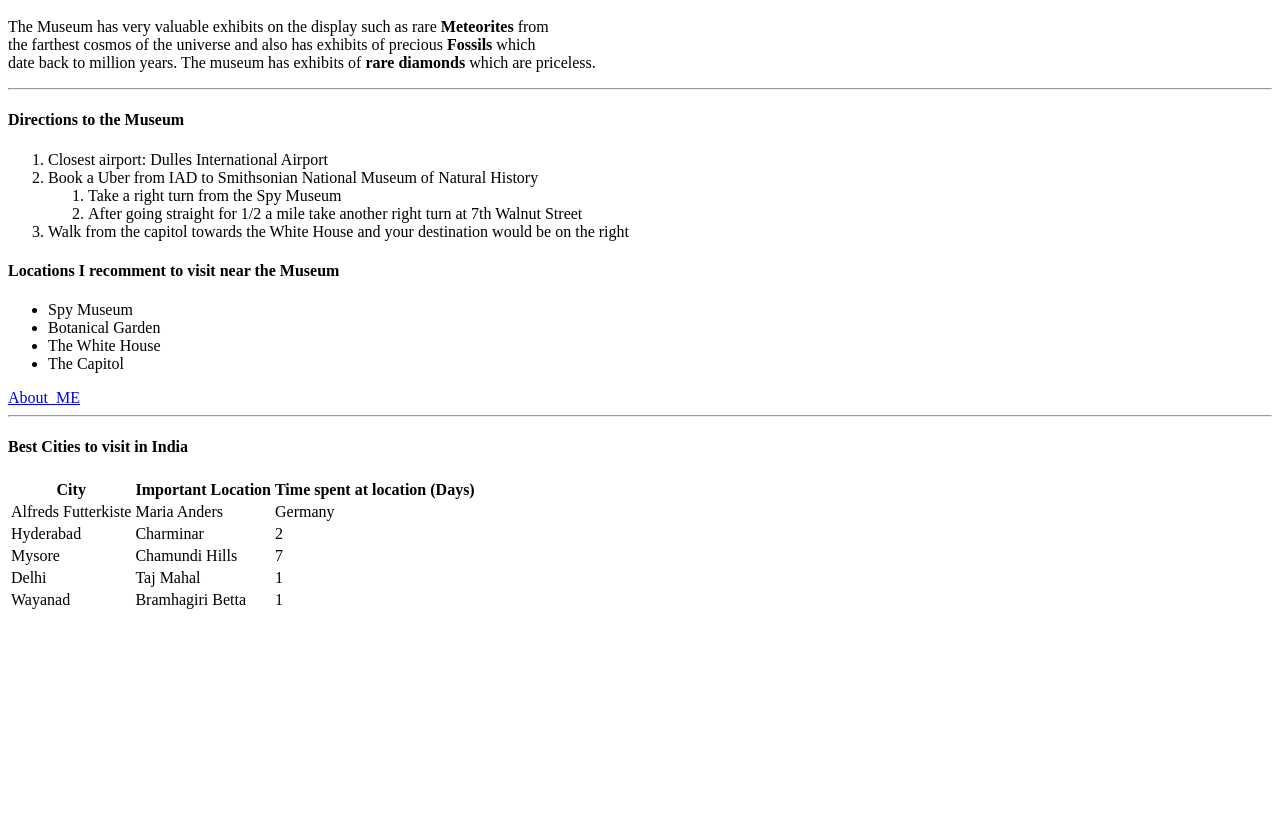
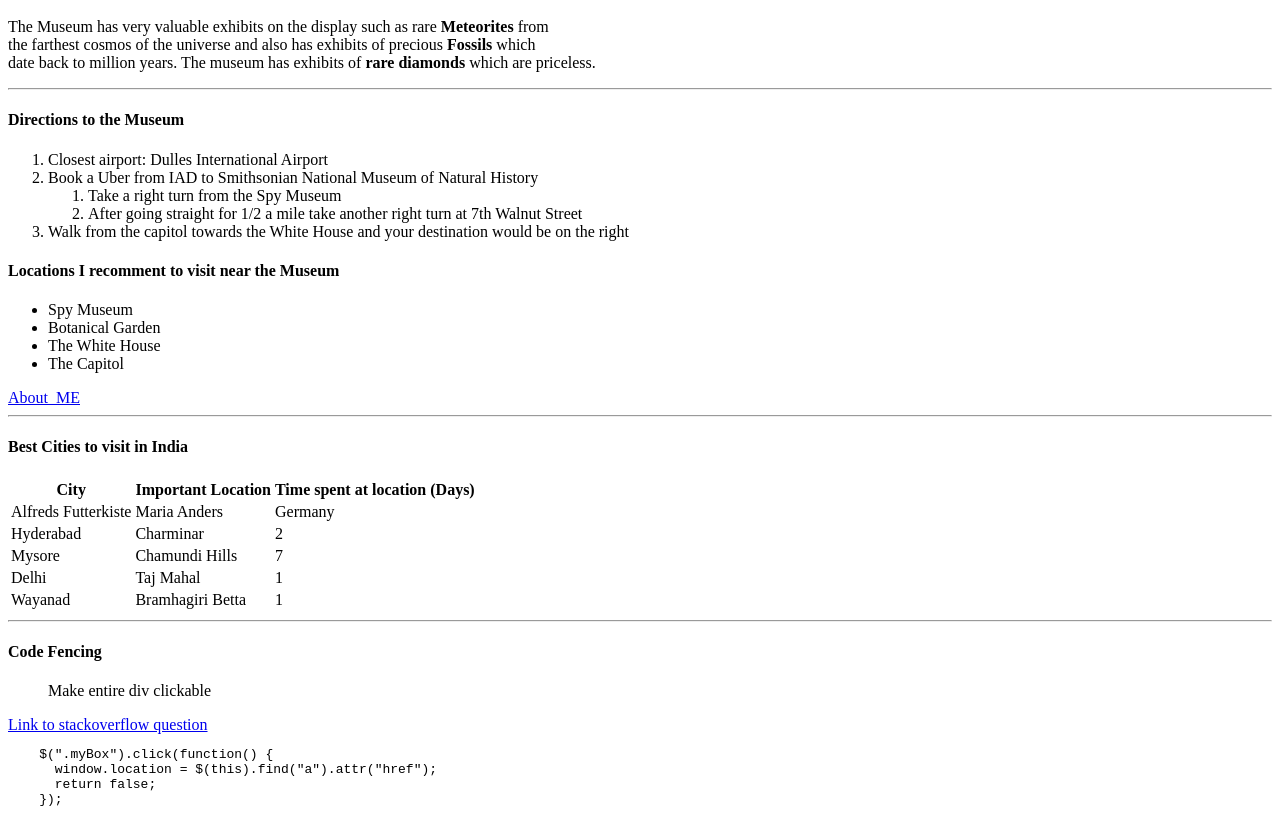
Before and after one commit to 44-563-Web-Apps-F22/44563-webapps-assignment-3-codebender14, a plain HTML site: page index.html in a window 1280 px wide. Shown: the part 101-936 px from the top of the page. Before the commit the page ends 800 px from the top, so only its background shows below. Drawn offline with Linux system fonts and the light colour scheme.

Commit message:
updated index.html with code fence

```diff
--- a/index.html
+++ b/index.html
@@ -67,5 +67,17 @@
       <td>1</td>
     </tr>
   </table>
+  <hr>
+  <h4> Code Fencing </h4>
+  <blockquote>
+    Make entire div clickable
+    </blockquote>
+    <a href="https://stackoverflow.com/questions/50473898/make-entire-div-clickable">Link to stackoverflow question</a>
+  <pre>
+    $(".myBox").click(function() {
+      window.location = $(this).find("a").attr("href");
+      return false;
+    });
+  </pre>
 </body>
 </html>
```
